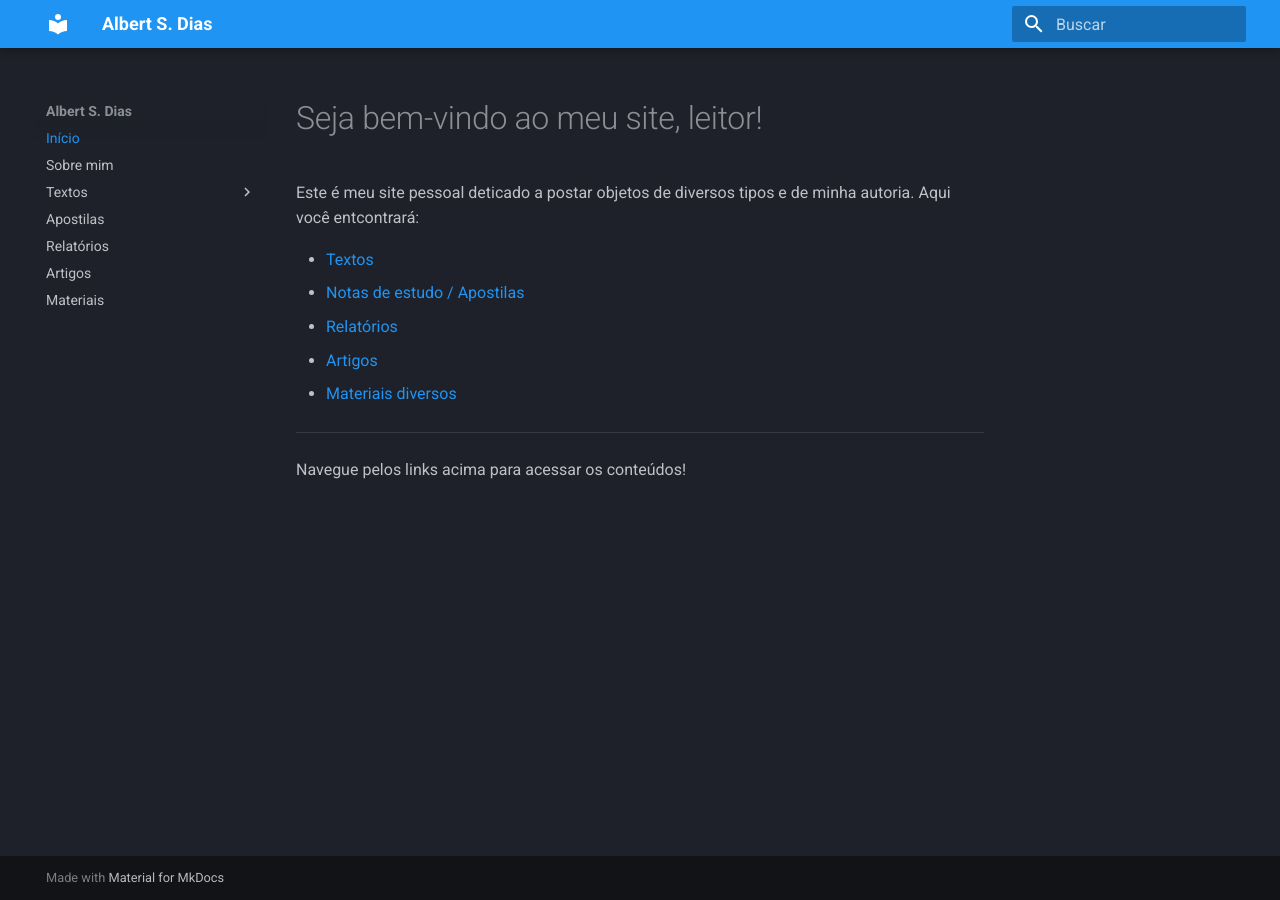
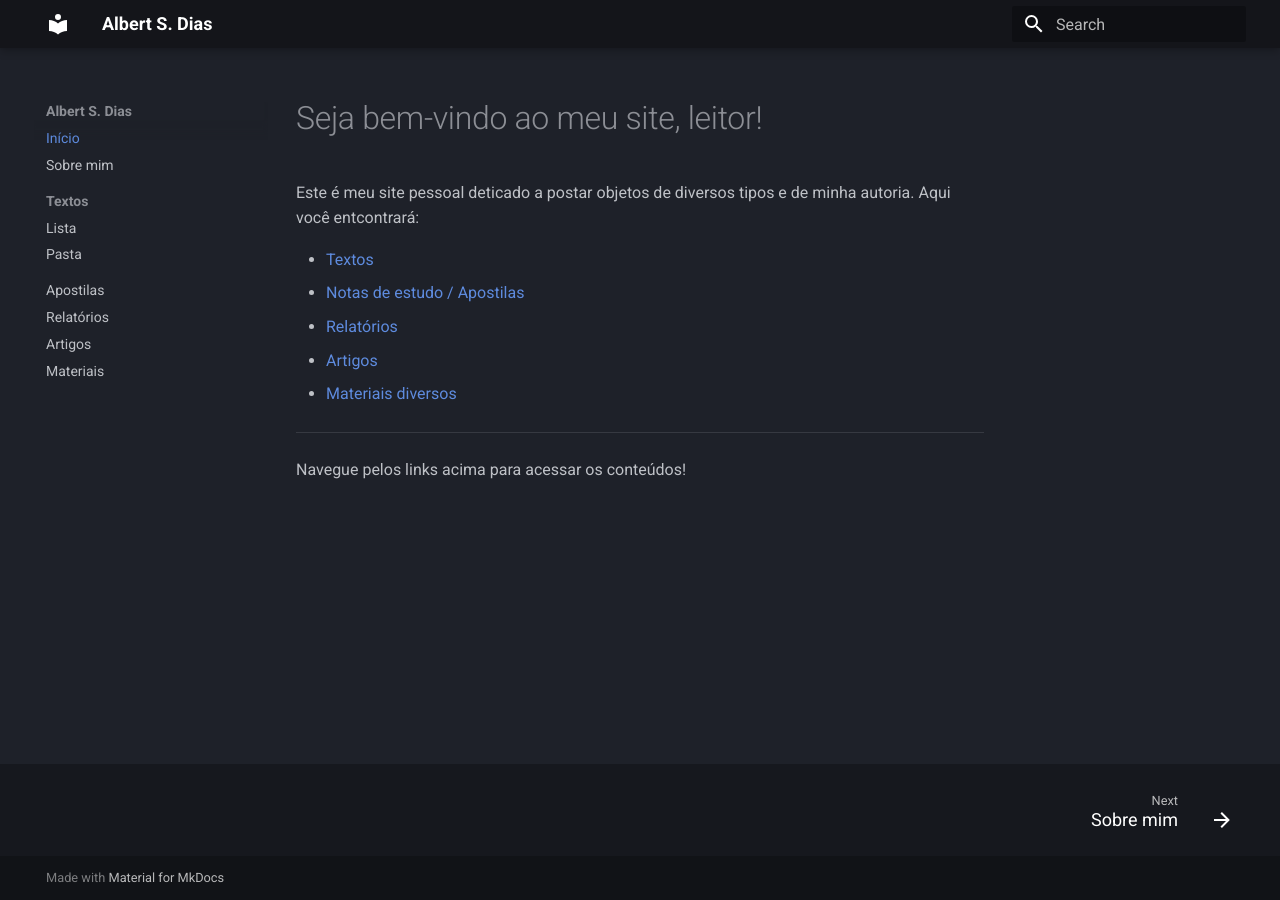
Before and after one commit to albertdiasdrive-ui/albertdias.github.io, an MkDocs documentation site: the page built from docs/index.md, in a window 1280 px wide. Built offline with MkDocs 1.6.1 and Material for MkDocs 9.7.7, drawn with Linux system fonts in a browser that asks for light colours.

Commit message:
Update mkdocs.yml

```diff
--- a/mkdocs.yml
+++ b/mkdocs.yml
@@ -4,11 +4,15 @@ site_author: Albert S. Dias
 
 theme:
   name: material
-  language: pt-BR
   palette:
-    scheme: slate
-    primary: blue
-    accent: light blue
+    - scheme: slate
+      primary: black
+      accent: blue
+  features:
+    - navigation.expand
+    - navigation.instant
+    - navigation.sections
+    - navigation.footer
 
 nav:
   - Início: index.md
```
